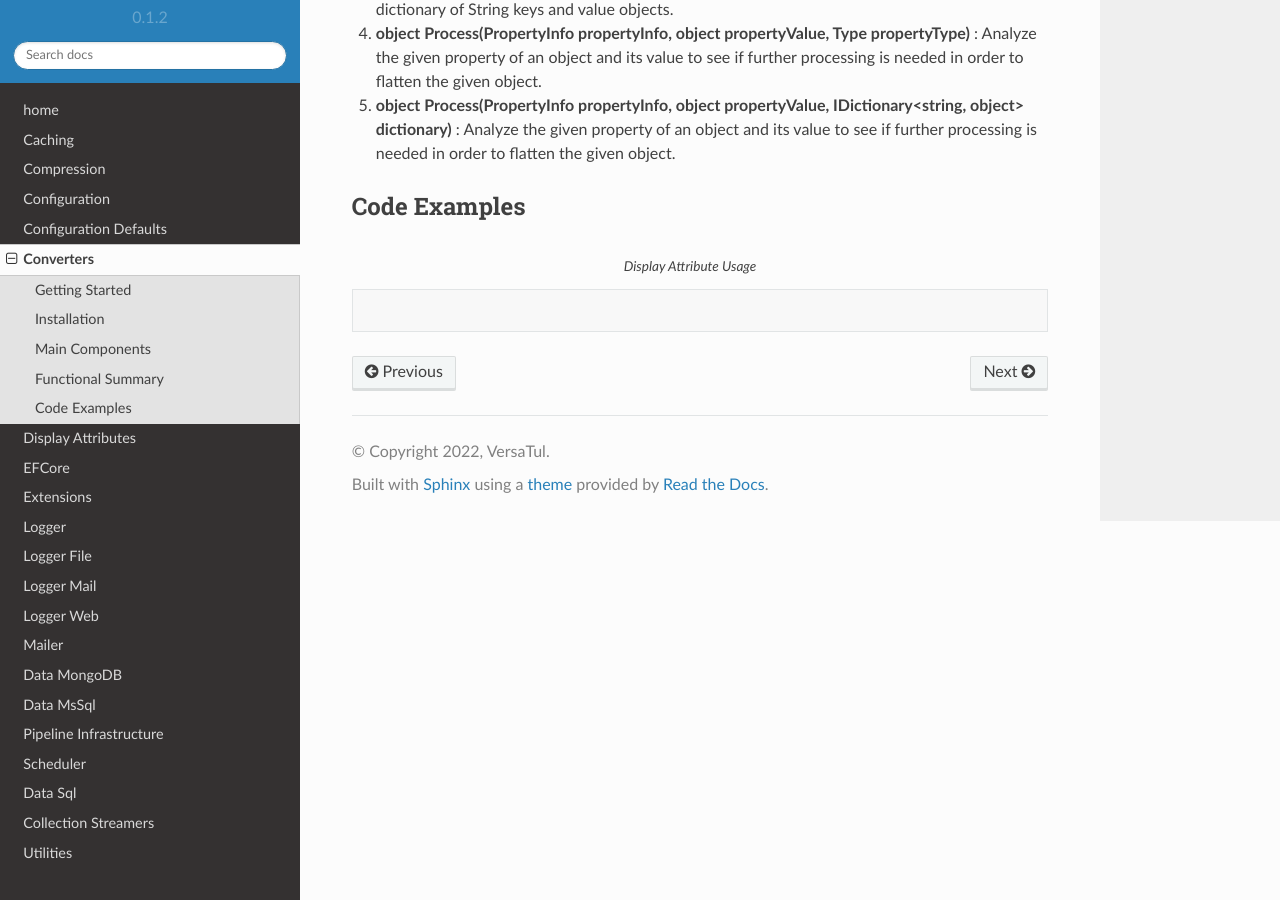
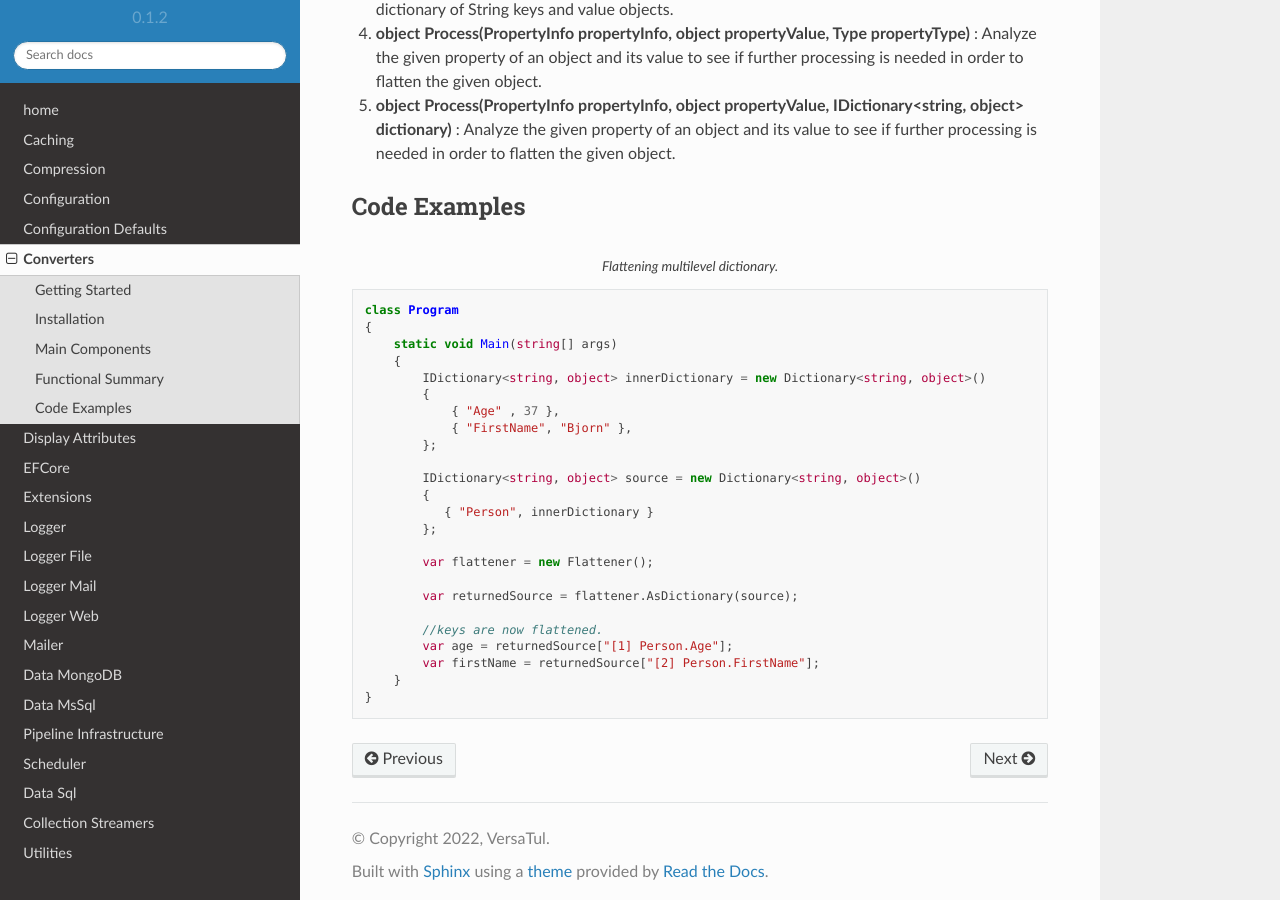
Before and after one commit to BjornWilliams/DocsVersaTul, a Sphinx documentation site: the page built from docs/source/converters.rst, in a window 1280 px wide and 900 px high, scrolled down 1011 px. Built offline with Sphinx 7.4.7 and the Read the Docs theme 2.0.0, drawn with Linux system fonts in a browser that asks for light colours.

Commit message:
Update converters.rst

```diff
--- a/docs/source/converters.rst
+++ b/docs/source/converters.rst
@@ -38,4 +38,29 @@ Code Examples
 -------------
 
 .. code-block:: c#
-    :caption: Display Attribute Usage
+    :caption: Flattening multilevel dictionary.
+
+    class Program
+    {
+        static void Main(string[] args)
+        {
+            IDictionary<string, object> innerDictionary = new Dictionary<string, object>()
+            {
+                { "Age" , 37 },
+                { "FirstName", "Bjorn" },
+            };
+
+            IDictionary<string, object> source = new Dictionary<string, object>()
+            {
+               { "Person", innerDictionary }
+            };
+
+            var flattener = new Flattener();
+
+            var returnedSource = flattener.AsDictionary(source);
+
+            //keys are now flattened.
+            var age = returnedSource["[1] Person.Age"];
+            var firstName = returnedSource["[2] Person.FirstName"];
+        }
+    }
```
